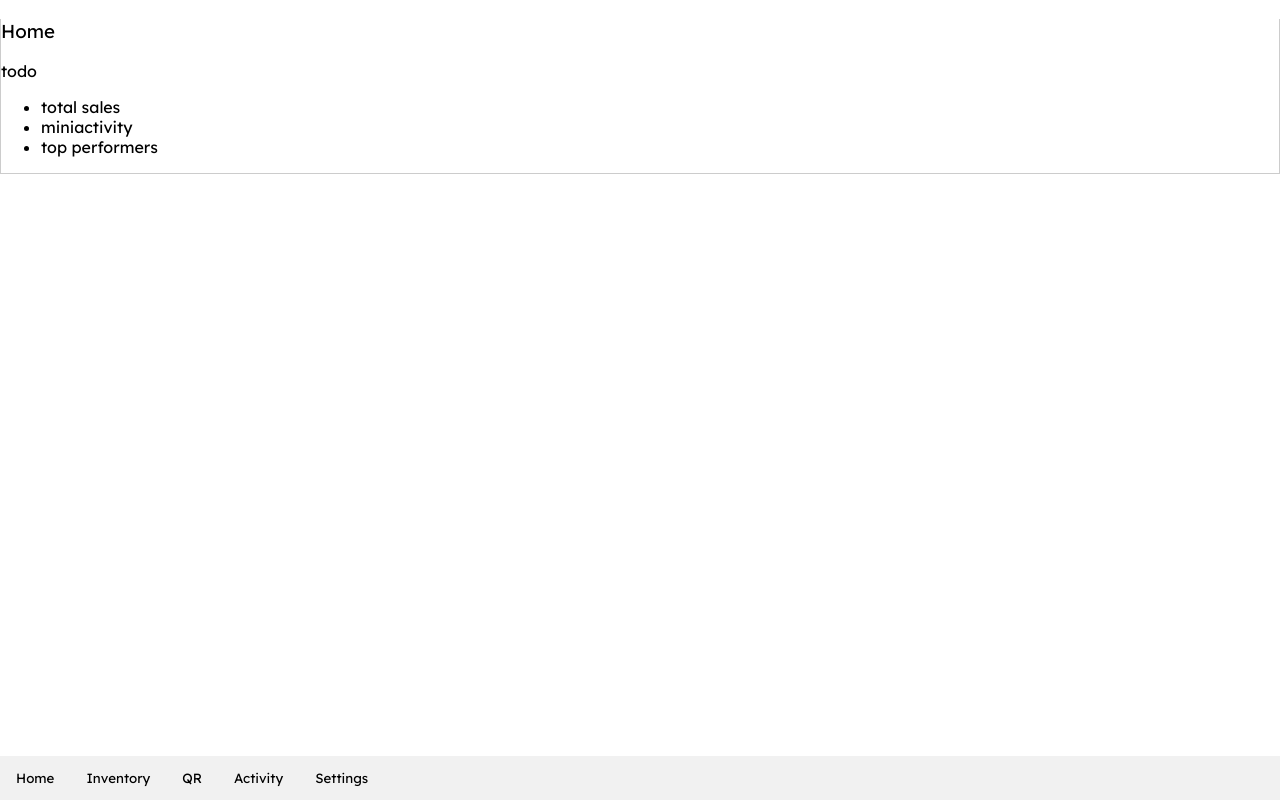
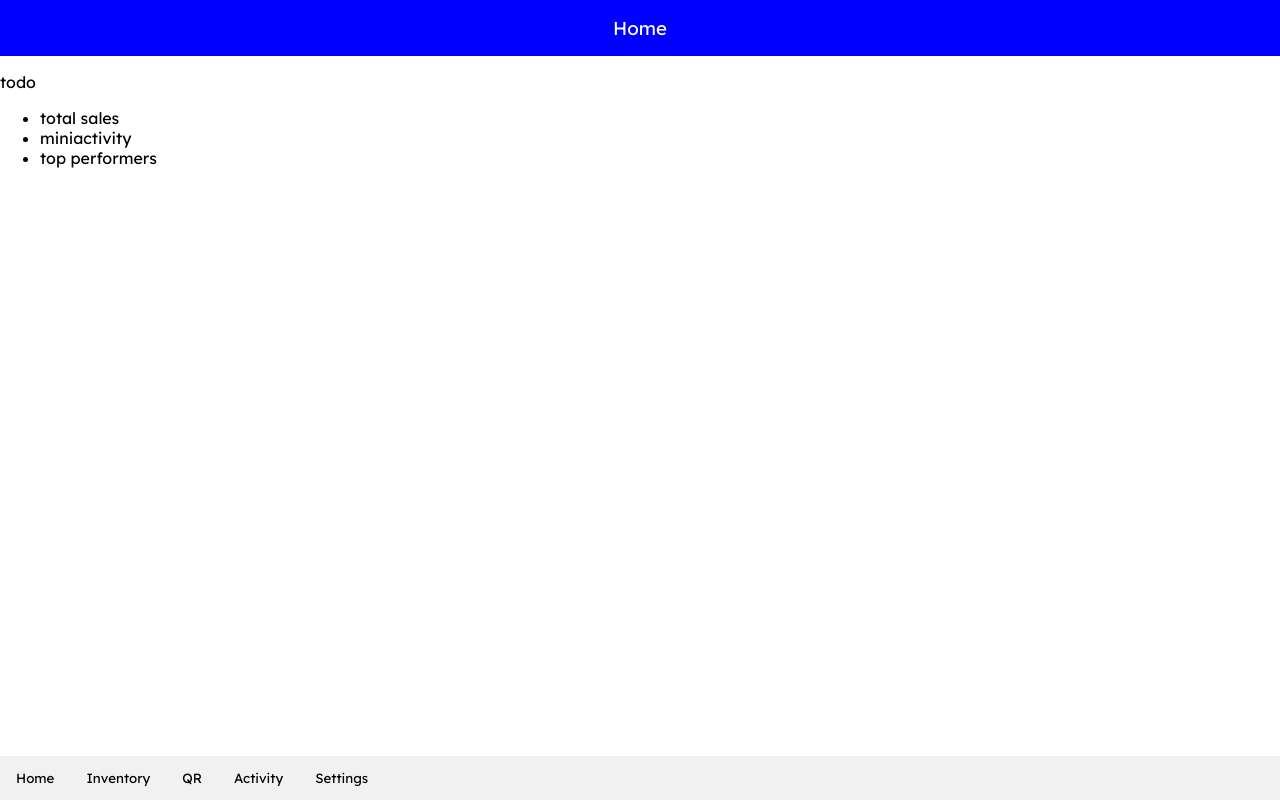
Before and after one commit to danimato/portable-pos, a plain HTML site: page index.html in a window 1280 px wide. Drawn offline with Linux system fonts and the light colour scheme.

Commit message:
addition of title bars

```diff
--- a/index.html
+++ b/index.html
@@ -48,7 +48,6 @@
 <div id="inventory" class="tabcontent">
   <h3>Inventory</h3>
   <ul>
-    <li>title bar</li>
     <li>add button</li>
     <li>list implementation</li>
     <li>integration to qr</li>
--- a/style.css
+++ b/style.css
@@ -41,7 +41,6 @@ body {
   display: none;
   padding: none;
   margin: none;
-  border: 1px solid #ccc;
   border-top: none;
 }
 
@@ -55,3 +54,12 @@ body {
   font-weight: 400;
   font-style: normal;
 }
+
+/* gonna take some creative liberty here */
+h3 {
+  color: white;
+  text-align: center;
+  background-color: blue;
+  padding: 16px;
+  margin: 0;
+}
```
